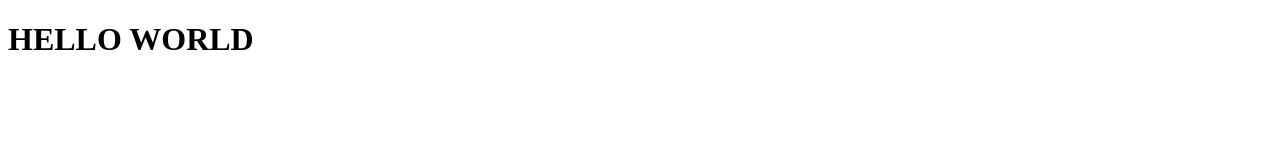
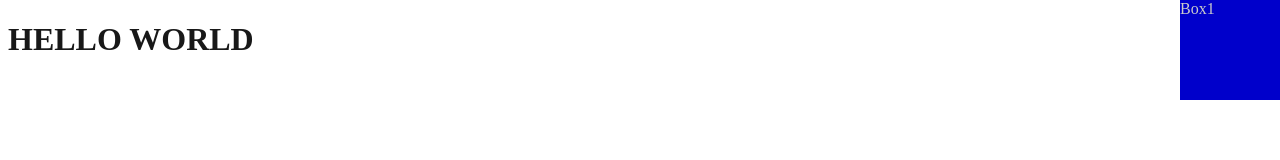
Before and after one commit to TechieStephen/NHS-Frontend-dev, a plain HTML site: page opacity.html in a window 1280 px wide. Drawn offline with Linux system fonts and the light colour scheme.

Commit message:
Done with opacity

```diff
--- a/opacity.html
+++ b/opacity.html
@@ -5,9 +5,31 @@
     <meta http-equiv="X-UA-Compatible" content="IE=edge">
     <meta name="viewport" content="width=device-width, initial-scale=1.0">
     <title>Opacity</title>
-
+    <style>
+        h1{
+            opacity: 0.9;
+        }
+        div{
+            width: 100px;
+            height: 100px;
+            background-color: black;
+            position: fixed;
+            top:0;
+            right: 0;
+        }
+        #blue{
+            background-color: blue;
+            color: white;
+        }
+        #box2{
+            opacity: 0.2;
+        }
+    </style>
 </head>
 <body>
     <h1>HELLO WORLD</h1>
+
+    <div id="blue">Box1</div>
+    <div id="box2">Box2</div>
 </body>
 </html>
```
